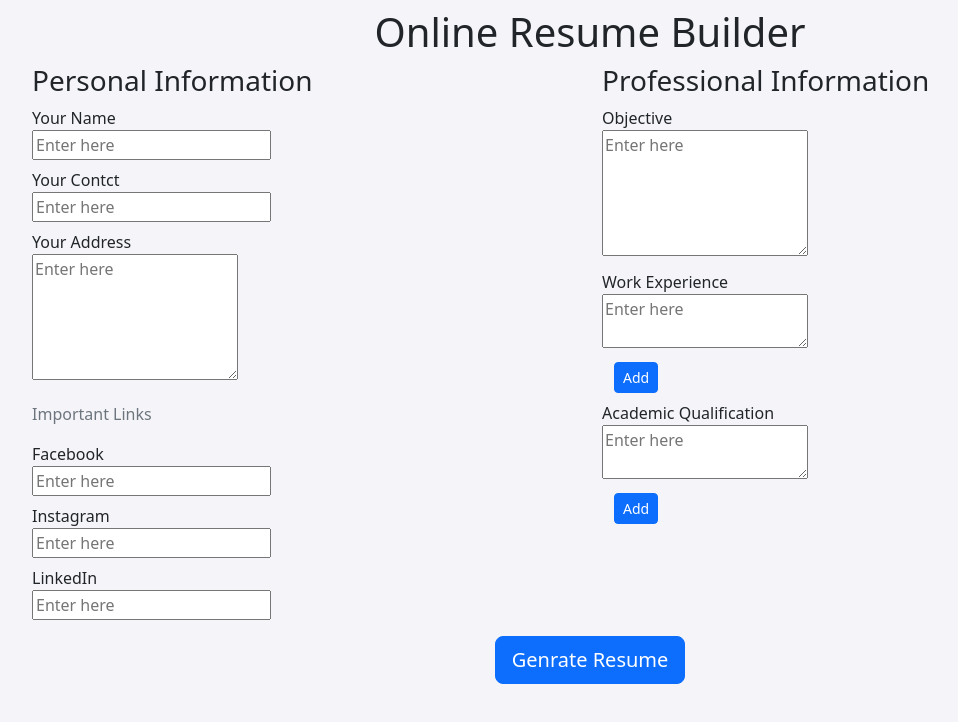
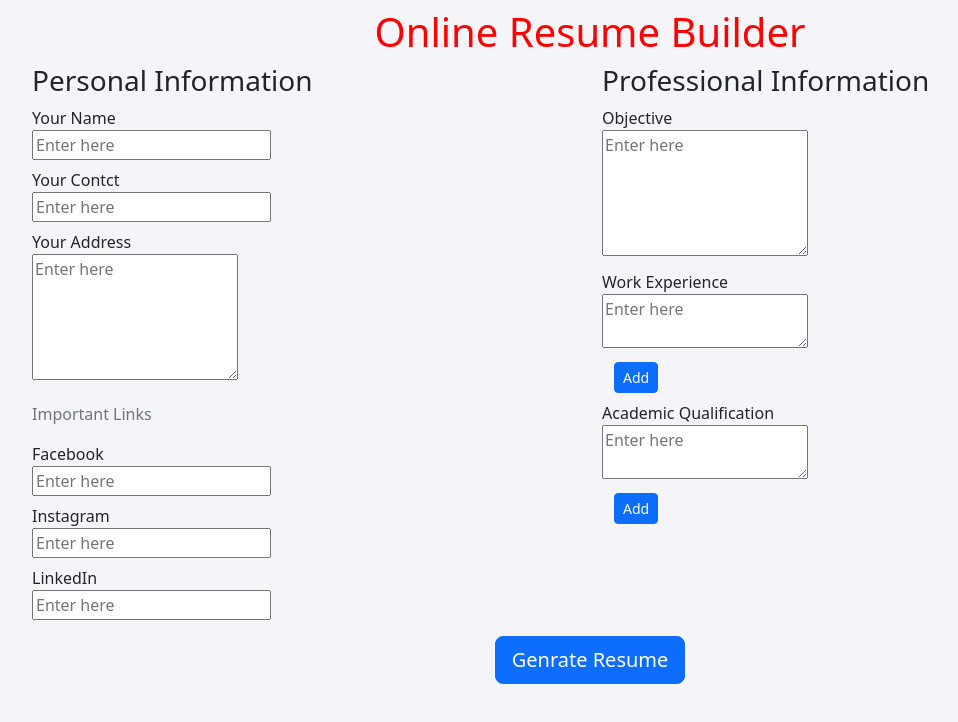
Before and after one commit to ajayp230199/Test, a plain HTML site: page index.html in a window 1280 px wide. Shown: the whole page, without its empty margins (50-1008 px from the left). Drawn offline with nearby package versions, Linux system fonts and the light colour scheme.

Commit message:
changed title text color

```diff
--- a/index.html
+++ b/index.html
@@ -14,12 +14,12 @@
 
     <link rel="stylesheet" href="style.css">
 
-    <title>Online Resume Builder</title>
+    <title>Online Resume Builde</title>
 </head>
 <body>
 
    <div class="container">
-     <h1 class="text-center my-2">Online Resume Builder</h1>
+     <h1 class="text-center my-2"style="color :red; ">Online Resume Builder</h1>
 
      <div class="row">
         <div class="col-md-6">
```
